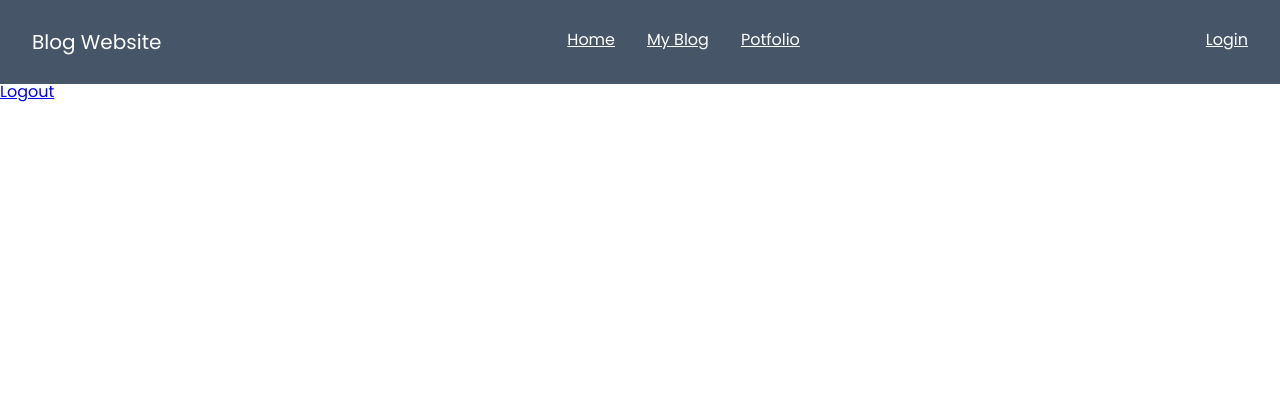
After one commit to ninhduyhuy24022001/Blog-Website, a Django app: page /myaccount/ in a window 1280 px wide. The commit adds this page. Shown: the top 420 px of the page. Run offline with Django 4.2, Linux system fonts and the light colour scheme.

Commit message:
login_logout_backend

```diff
--- a/core/templates/core/base.html
+++ b/core/templates/core/base.html
@@ -32,7 +32,11 @@
                 <a href="#">Potfolio</a>
             </div>
 
-            <a href="{% url 'core:login' %}" class="login-button">Login <i class="fa-solid fa-arrow-right"></i></i></a>
+            {% if request.user.is_authenticated %}
+                <a href="{% url 'core:myaccount' %}" class="login-button">{{ request.user.last_name }}<i class="fa-solid fa-user"></i></a>
+            {% else %}
+                <a href="{% url 'core:login' %}" class="login-button">Login <i class="fa-solid fa-arrow-right"></i></i></a>
+            {% endif %}
         </nav>
 
         {% block content %}
--- /dev/null
+++ b/core/templates/core/myaccount.html
@@ -0,0 +1,14 @@
+{% extends "core/base.html" %}
+
+{% block css%}
+    {% load static %}
+    <link rel="stylesheet" href="/static/css/authentication.css"/>
+{% endblock %}
+
+{% block title %}Login{% endblock %}
+
+{% block content %}
+    <main class="myaccount">
+        <a href="{% url 'core:logout' %}">Logout</a>
+    </main>
+{% endblock %}
--- a/core/urls.py
+++ b/core/urls.py
@@ -10,5 +10,6 @@ urlpatterns = [
     path('', views.homepage, name='homepage'),
     path('signup/', views.signup, name='signup'),
     path('login/', views.login, name='login'),
-
+    path('myaccount/', views.myaccount, name='myaccount'),
+    path('logout/', auth_views.LogoutView.as_view(), name='logout')
 ]
--- a/core/views.py
+++ b/core/views.py
@@ -1,3 +1,5 @@
+from django.contrib.auth import authenticate
+from django.contrib.auth import login as auth_login
 from django.shortcuts import render, redirect
 from .models import User
 
@@ -27,5 +29,20 @@ def signup(request):
     return render(request, 'core/signup.html')
 
 def login(request):
+    if request.method == 'POST':
+        username = request.POST['username']
+        password = request.POST['password']
 
-    return render(request, 'core/login.html')
+        user = authenticate(username=username, password=password)
+        if user is not None:
+            auth_login(request, user)
+            return redirect('/myaccount/')
+        else:
+            # Authentication failed
+            pass
+    else:
+        return render(request, 'core/login.html')
+
+def myaccount(request):
+
+    return render(request, 'core/myaccount.html')
--- a/myblog/settings.py
+++ b/myblog/settings.py
@@ -28,6 +28,7 @@ DEBUG = True
 
 ALLOWED_HOSTS = []
 
+LOGOUT_REDIRECT_URL = '/login/'
 
 # Application definition
 
--- a/static/css/authentication.css
+++ b/static/css/authentication.css
@@ -55,3 +55,10 @@ button {
     display: flex;
     gap: 2rem;
 }
+
+/* myaccount  */
+.myaccount {
+    max-width: 80rem;
+    margin-left: auto;
+    margin-right: auto;
+}
```
Also changed, not shown: core/templates/core/login.html (+5 -3 lines).
